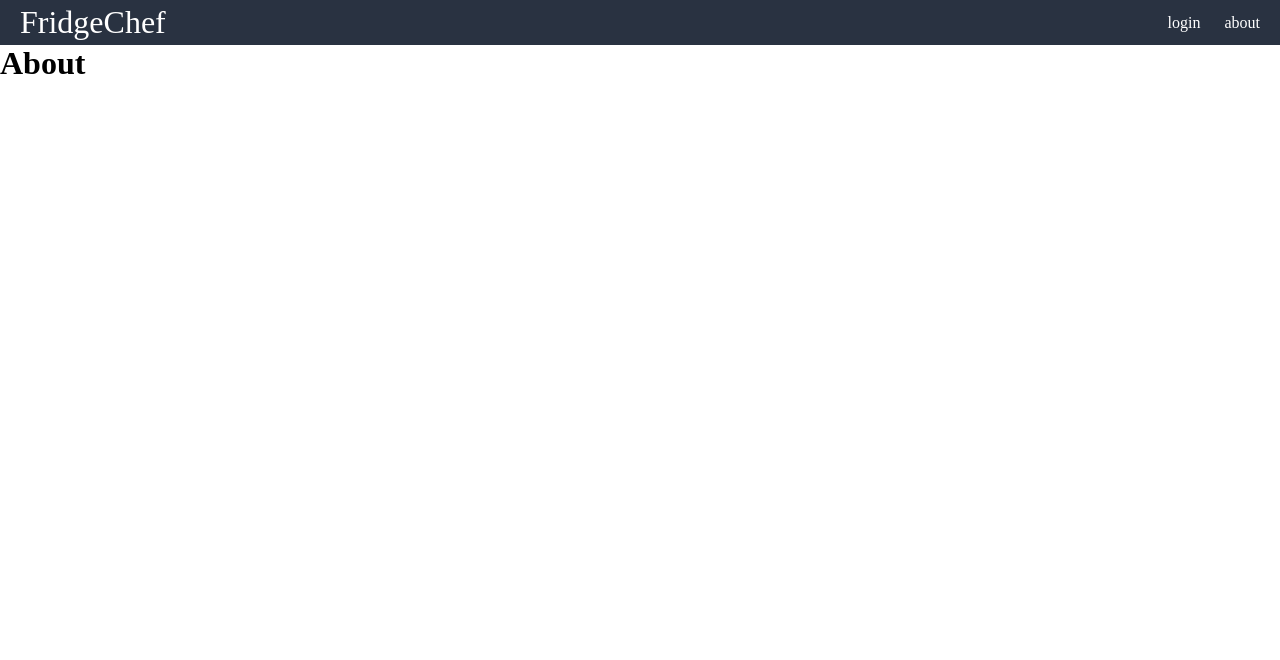
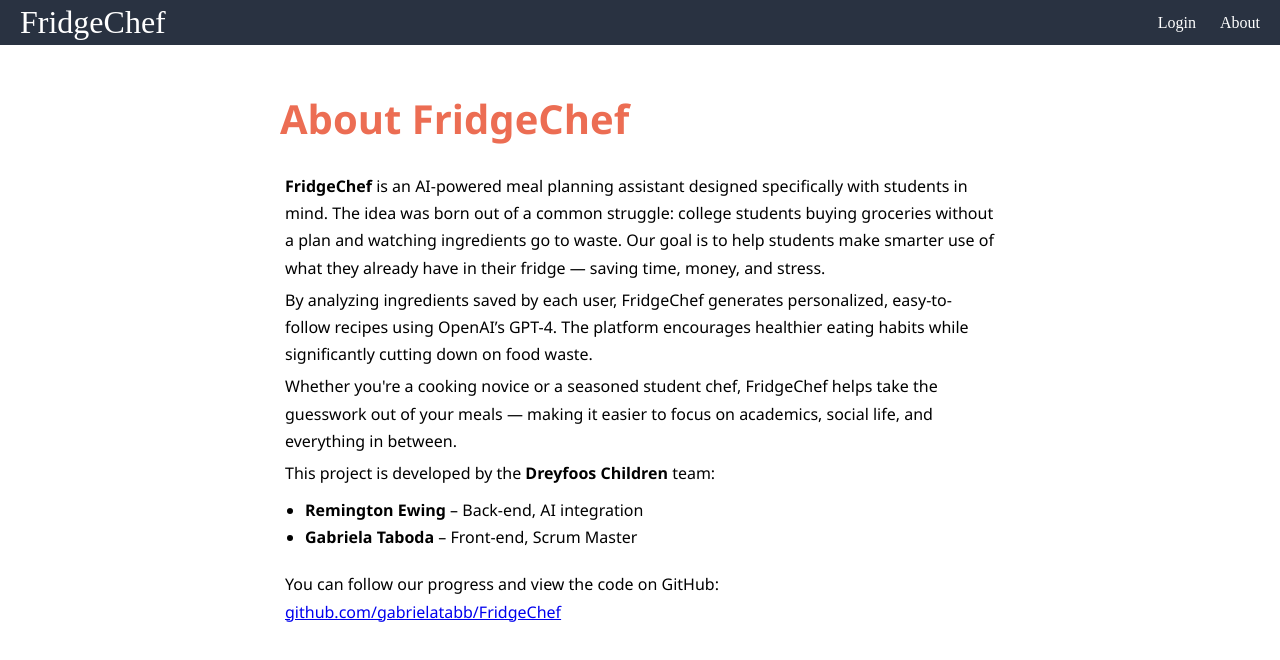
Before and after one commit to gabrielatabb/FridgeChef, a React (Create React App) app: page /about in a window 1280 px wide. Shown: the top 660 px of the page. Built offline with nearby package versions, Linux system fonts and the light colour scheme.

Commit message:
Added About page

```diff
--- a/src/Navbar.js
+++ b/src/Navbar.js
@@ -4,10 +4,10 @@ export default function Navbar() {
             <a href="/" className="site-title">FridgeChef</a>
             <ul>
                 <li>
-                    <a href="/login">login</a>
+                    <a href="/Login">Login</a>
                 </li>
                 <li>
-                    <a href="/about">about</a>
+                    <a href="/About">About</a>
                 </li>
             </ul>
         </nav>
--- a/src/pages/About.js
+++ b/src/pages/About.js
@@ -1,3 +1,39 @@
 export default function About() {
-    return <h1>About</h1>
-}
+    return (
+      <div style={{ padding: '40px', maxWidth: '800px', margin: 'auto', fontFamily: 'Segoe UI, sans-serif', lineHeight: '1.7' }}>
+        <h1 style={{ color: '#EC6D53', fontSize: '40px', marginBottom: '20px' }}>About FridgeChef</h1>
+
+        <p>
+          <strong>FridgeChef</strong> is an AI-powered meal planning assistant designed specifically with students in mind.
+          The idea was born out of a common struggle: college students buying groceries without a plan and watching ingredients go to waste.
+          Our goal is to help students make smarter use of what they already have in their fridge — saving time, money, and stress.
+        </p>
+
+        <p>
+          By analyzing ingredients saved by each user, FridgeChef generates personalized, easy-to-follow recipes using OpenAI’s GPT-4.
+          The platform encourages healthier eating habits while significantly cutting down on food waste.
+        </p>
+
+        <p>
+          Whether you're a cooking novice or a seasoned student chef, FridgeChef helps take the guesswork out of your meals —
+          making it easier to focus on academics, social life, and everything in between.
+        </p>
+
+        <p>
+          This project is developed by the <strong>Dreyfoos Children</strong> team:
+          <ul style={{ paddingLeft: '20px', marginTop: '10px' }}>
+            <li><strong>Remington Ewing</strong> – Back-end, AI integration</li>
+            <li><strong>Gabriela Taboda</strong> – Front-end, Scrum Master</li>
+          </ul>
+        </p>
+
+        <p style={{ marginTop: '20px' }}>
+          You can follow our progress and view the code on GitHub:
+          <br />
+          <a href="https://github.com/gabrielatabb/FridgeChef" target="_blank" rel="noopener noreferrer">
+            github.com/gabrielatabb/FridgeChef
+          </a>
+        </p>
+      </div>
+    );
+  }
```
Also changed, not shown: 1 other file (tests, documents, lock files or other folders).
